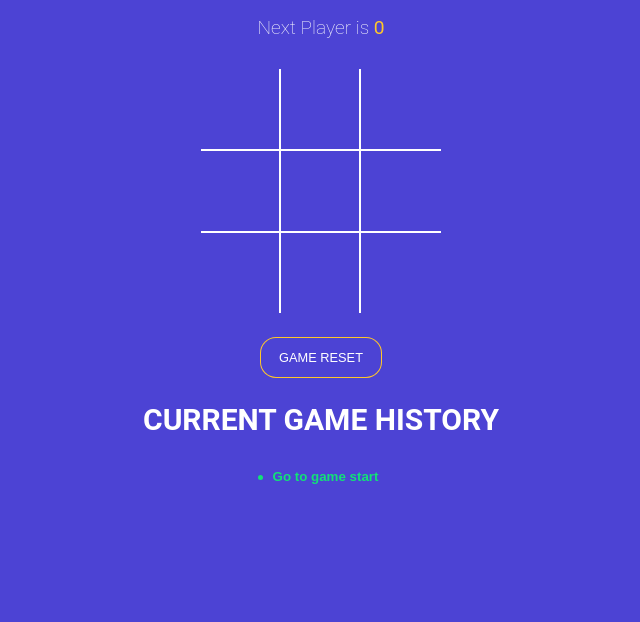
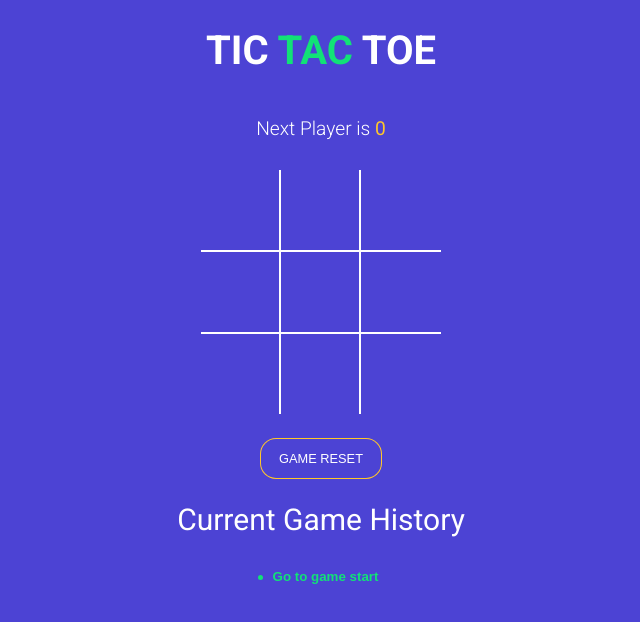
Before and after one commit to Kartik79/Tic-Tac-Toe, a React (Vite) app: page / in a window 1280 px wide. Shown: the top 622 px of the page, without its empty margins (319-959 px from the left). Built offline with nearby package versions, Linux system fonts and the light colour scheme.

Commit message:
added robota font and styles

```diff
--- a/index.html
+++ b/index.html
@@ -3,6 +3,10 @@
   <head>
     <meta charset="UTF-8" />
     <meta name="viewport" content="width=device-width, initial-scale=1.0" />
+    <link
+  href="https://fonts.googleapis.com/css?family=Roboto:300,400,700&display=swap"
+  rel="stylesheet"
+/>
     <title>Tic-Tac-Toe</title>
   </head>
   <body>
--- a/src/App.jsx
+++ b/src/App.jsx
@@ -40,10 +40,11 @@
   }
   return (
       <div className='app'>
+        <h1>TIC <span className='text-green'>TAC</span> TOE</h1>
         <StatusMessage winner={winner} gamingboard={gamingboard}/>
         <Board squares={gamingboard.squares} handleSquareclick={handleSquareclick} winningSquare={winningSquare}/>
         <button type='button' className={`btn-reset ${currentMove!=0?'active':''}`} onClick={onNewgamestart}>GAME RESET</button>
-        <h2>CURRENT GAME HISTORY</h2>
+        <h2 style={{fontWeight:'normal'}}>Current Game History</h2>
         <History history={history} moveTo={moveTo} currentMove={currentMove}/>
       </div>
   )
```
